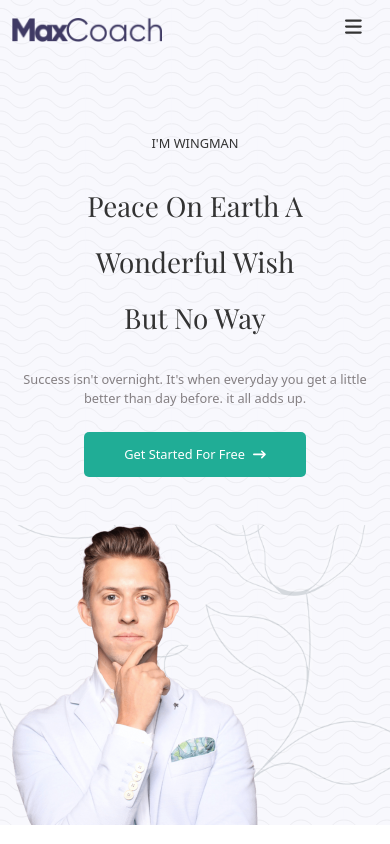
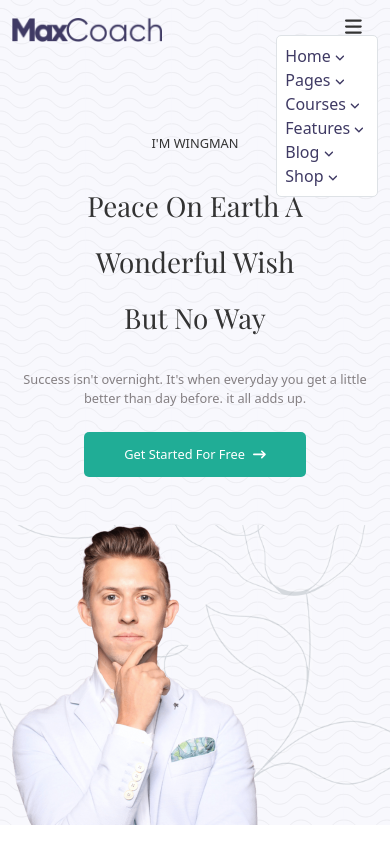
Before and after one commit to robertolatini31/proj-html-vuejs, a Vue app: page / in a window 390 px wide. Both pictures are taken after a click on the icon 353 px from the left and 26 px from the top of the page. Shown: the top 844 px of the page. Built offline with nearby package versions, Linux system fonts and the light colour scheme.

Commit message:
add mobile nav

```diff
--- a/src/components/NavbarComponent.vue
+++ b/src/components/NavbarComponent.vue
@@ -26,7 +26,36 @@
        </div>
        <!-- /.menu -->
        <div class="social_nav">
-          <font-awesome-icon class="icon_social_nav change_menu" icon="fa-solid fa-bars" />
+
+        <div class="drop_container">
+            <font-awesome-icon @click="DropToggle" class="icon_social_nav change_menu" icon="fa-solid fa-bars" />
+
+            <div @mouseleave="DropOff" :class="ControlDrop ? 'd_show' : ''" class="change_menu_drop p-2 border">
+                    <ul class="d-flex flex-column p-0 m-0">
+                    <li class="d-flex align-items-center" v-for="HeaderMenuItem in HeaderMenu" :key="HeaderMenuItem.name">
+
+                        <div class="dropdown">
+                            <a class="dropdown-toggle" href="#" data-bs-toggle="dropdown" aria-expanded="false">
+                                {{HeaderMenuItem.name}}
+                                <font-awesome-icon class="icon_arrow_down" icon="fa-solid fa-angle-down" />
+                            </a>
+
+                            <ul class="dropdown-menu">
+                                <li v-for="link in HeaderMenuItem.links" :key="link">
+                                    <a class="dropdown-item" href="#">{{link}}</a>
+                                </li>
+                            </ul>
+                        </div>
+
+                    </li>
+                </ul>
+            </div>
+        </div>
+        <!-- /.drop_container -->
+
+
+
+
           <font-awesome-icon class="icon_social_nav d_none_sm" icon="fa-brands fa-twitter" />
           <font-awesome-icon class="icon_social_nav d_none_sm" icon="fa-brands fa-facebook-f" />
           <font-awesome-icon class="icon_social_nav d_none_sm" icon="fa-brands fa-instagram" />
@@ -98,8 +127,21 @@ data () {
 
 
 
-      ]
+      ],
+      ControlDrop: false,
     }
+  },
+  methods: {
+      DropToggle() {
+          if (this.ControlDrop == false) {
+              this.ControlDrop = true;
+          } else {
+               this.ControlDrop = false;
+          }
+      },
+      DropOff() {
+          this.ControlDrop = false;
+      }
   }
 }
 </script>
@@ -155,7 +197,52 @@ nav {
         color: $Dark-color;
       }
       .change_menu {
+          display: none;
+      }
+      .d_show {
+          display: block!important;
+      }
+      .change_menu_drop {
+        background-color: white;
+
         display: none;
+        position: absolute;
+        top: 1.2rem;
+        right: 0;
+        border-radius: 5px;
+      }
+      .drop_container {
+          display: inline-block;
+          position: relative;
+        ul {
+        list-style: none;
+        margin: 0;
+        padding: 0;
+        column-gap: 3rem;
+        li:hover a, li:hover .icon_arrow_down {
+            color: $Primary-color;
+        }
+        li {
+          a, .icon_arrow_down {
+            color: $Secondary-color;
+          }
+          a {
+            text-decoration: none;
+            padding-right: 0.3rem;
+          }
+          .icon_arrow_down {
+            font-size: 0.7rem;
+          }
+          .dropdown-toggle::after {
+              content: none;
+          }
+          .dropdown-menu > li > a:hover {
+                background-image: none;
+                background-color: $Primary-color;
+                color: white;
+            }
+        }
+      }
       }
     }
   }
```
